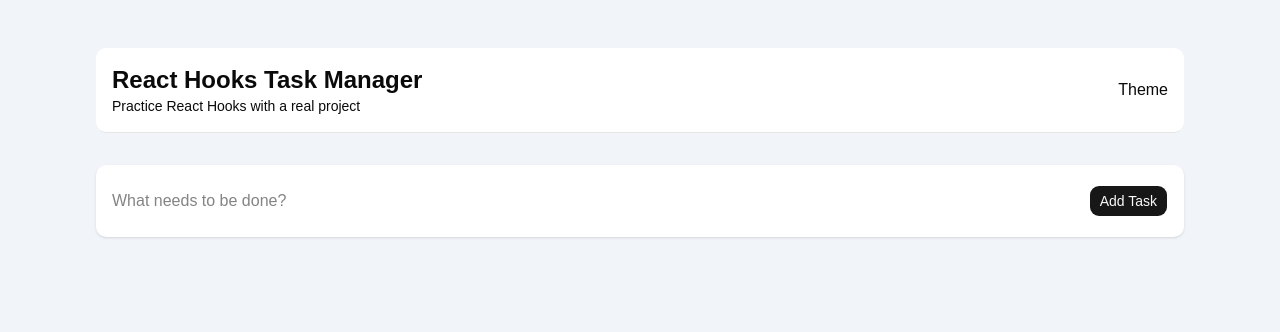
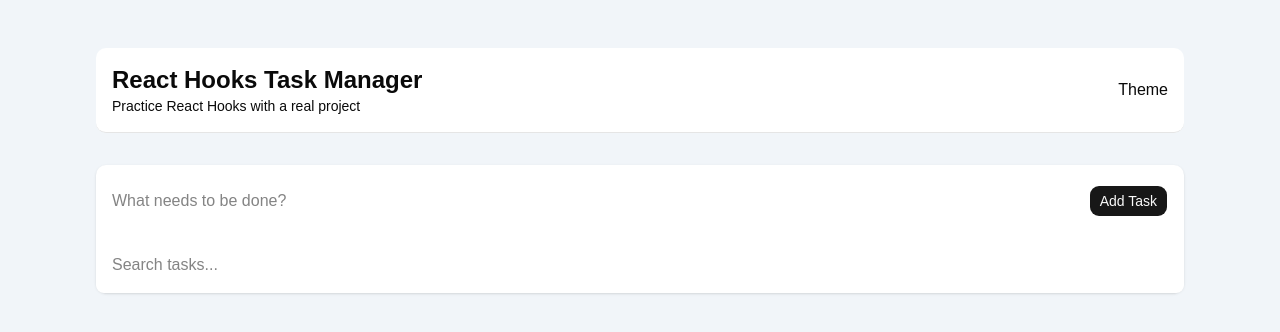
Before and after one commit to mohaddesekm/react-hooks-task-manager, a React (Vite) app: page / in a window 1280 px wide. Shown: the top 332 px of the page. Built offline with nearby package versions, Linux system fonts and the light colour scheme.

Commit message:
task filtering with useMemo

```diff
--- a/src/components/task/Tasks.jsx
+++ b/src/components/task/Tasks.jsx
@@ -1,11 +1,11 @@
-import { useState, useEffect } from 'react';
+import { useState, useEffect, useMemo } from 'react';
 import { Button } from '../ui/button';
-// import { useEffect } from 'react';
 
 export default function Tasks() {
     const [taskTitle, setTaskTitle] = useState('');
     const [tasks, setTasks] = useState([]);
     const [isLoaded, setIsLoaded] = useState(false);
+    const [search, setSearch] = useState('');
 
     // const [tasks, setTasks] = useState(() => {
     //     const savedTasks = localStorage.getItem('tasks');
@@ -58,6 +58,12 @@ export default function Tasks() {
         );
     };
 
+    const filteredTasks = useMemo(() => {
+        return tasks.filter((task) =>
+            task.title.toLowerCase().includes(search.toLowerCase()),
+        );
+    }, [tasks, search]);
+
     return (
         <section className="mt-8 rounded-lg bg-white shadow">
             <div className="flex gap-4 items-center p-4">
@@ -73,8 +79,16 @@ export default function Tasks() {
                 <Button onClick={handleAddTask}>Add Task</Button>
             </div>
 
+            <input
+                type="text"
+                className="w-full rounded-md bg-white p-4 outline-none"
+                placeholder="Search tasks..."
+                value={search}
+                onChange={(e) => setSearch(e.target.value)}
+            />
+
             <ul className={`${tasks.length && 'p-4'}`}>
-                {tasks.map((task) => (
+                {filteredTasks.map((task) => (
                     <li
                         key={task.id}
                         className="mt-3 flex justify-between items-center rounded-lg border bg-white p-4"
```
